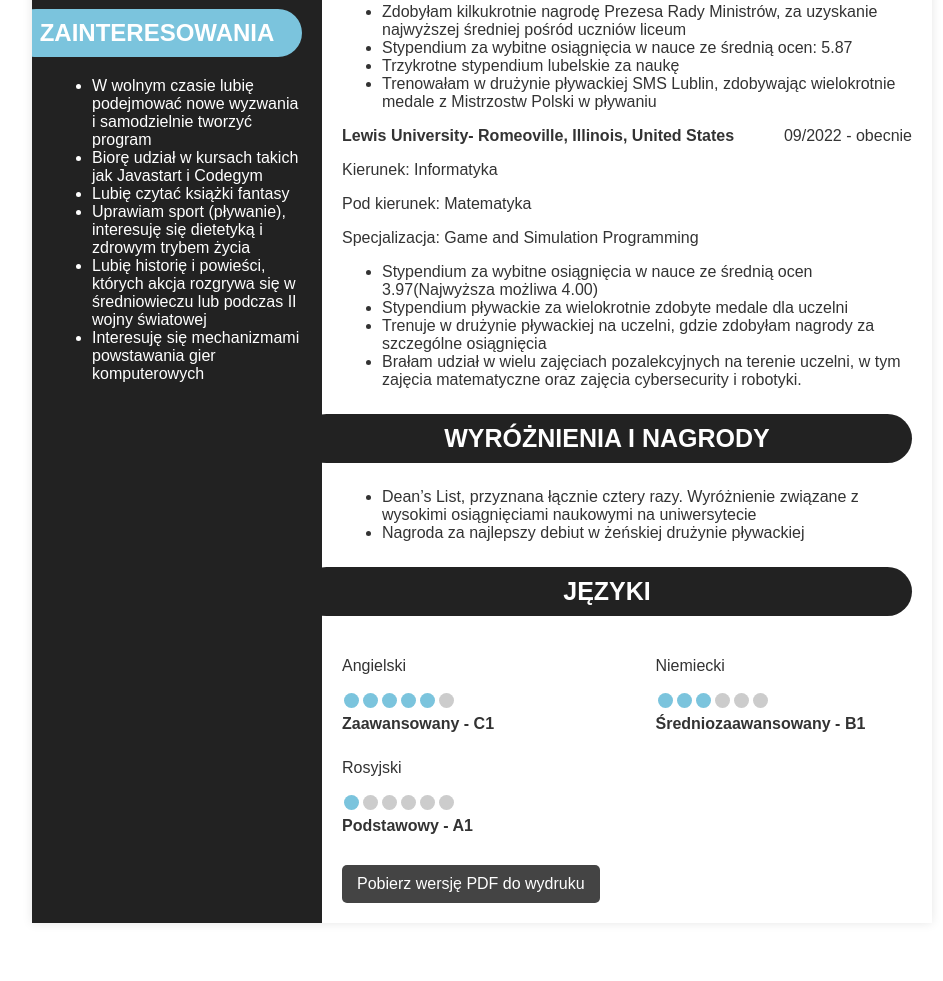
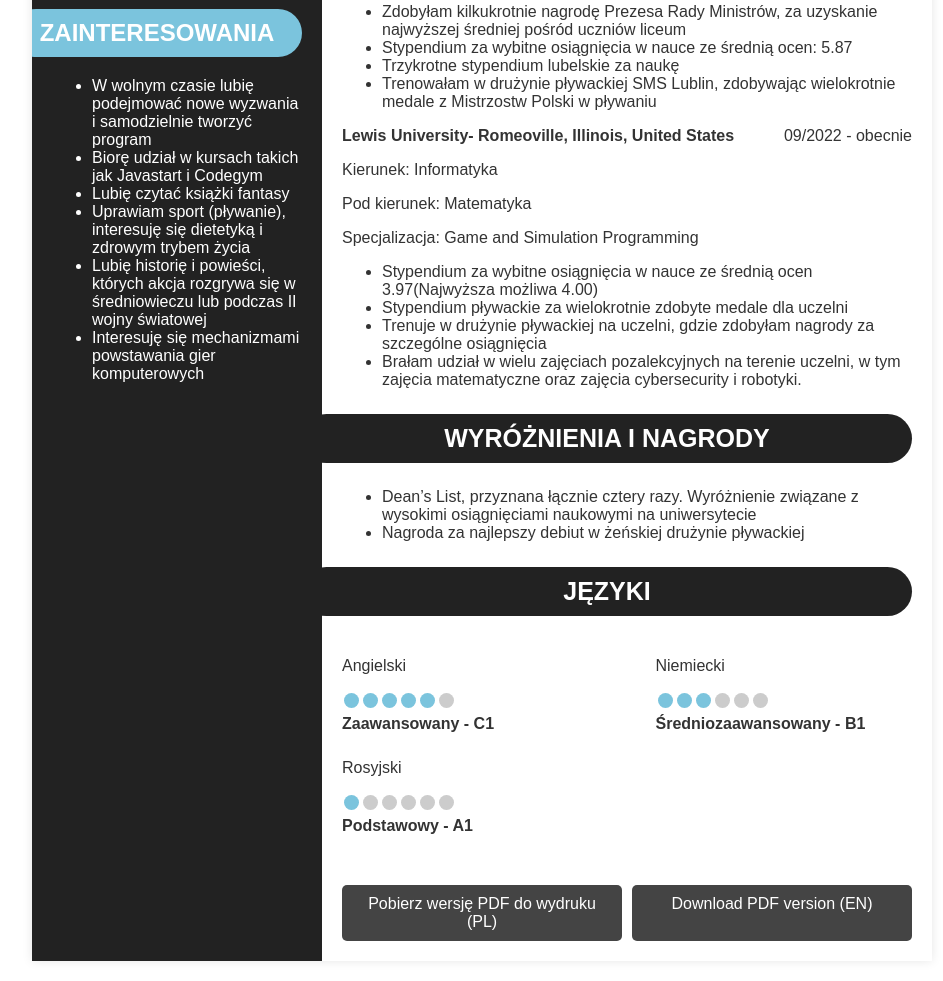
Before and after one commit to wiktoriacg/mycv, a plain HTML site: page index.html in a window 1280 px wide. Shown: the part 1320-2301 px from the top of the page, without its empty margins (158-1101 px from the left). Before the commit the page ends 2263 px from the top, so only its background shows below. Drawn offline with Linux system fonts and the light colour scheme.

Commit message:
Updated code

```diff
--- a/index.html
+++ b/index.html
@@ -156,7 +156,10 @@
                     </div>
                 </div>
             </section>
-            <a href="cv1.pdf" download class="download-pdf">Pobierz wersję PDF do wydruku</a>
+            <div class="download-buttons">
+                <a href="plcv.pdf" download class="download-pdf">Pobierz wersję PDF do wydruku (PL)</a>
+                <a href="engcv.pdf" download class="download-pdf">Download PDF version (EN)</a>
+            </div>
         </main>
     </div>
 </body>
--- a/styles.css
+++ b/styles.css
@@ -138,7 +138,11 @@ h3 {
     white-space: nowrap;
     margin-left: auto;
 }
-
+.download-buttons {
+    display: flex;
+    gap: 10px;
+    margin-top: 20px;
+}
 .download-pdf {
     display: inline-block;
     margin-top: 20px;
@@ -147,6 +151,8 @@ h3 {
     color: white;
     text-decoration: none;
     border-radius: 5px;
+    flex: 1;
+    text-align: center;
 }
 
 a:hover {
@@ -242,11 +248,12 @@ a:hover {
     h2, h3 {
         font-size: 16px; /* Mniejszy rozmiar czcionki na telefonach */
     }
+    .download-buttons {
+        flex-direction: column; /* Przyciski pod sobą na telefonach */
+    }
 
     .download-pdf {
         width: 100%; /* Pełna szerokość przycisku */
-        text-align: center; /* Wyśrodkowanie tekstu */
-        margin-top: 20px; /* Dodanie marginesu od góry */
     }
 }
 
```
Also changed, not shown: 3 other files.
